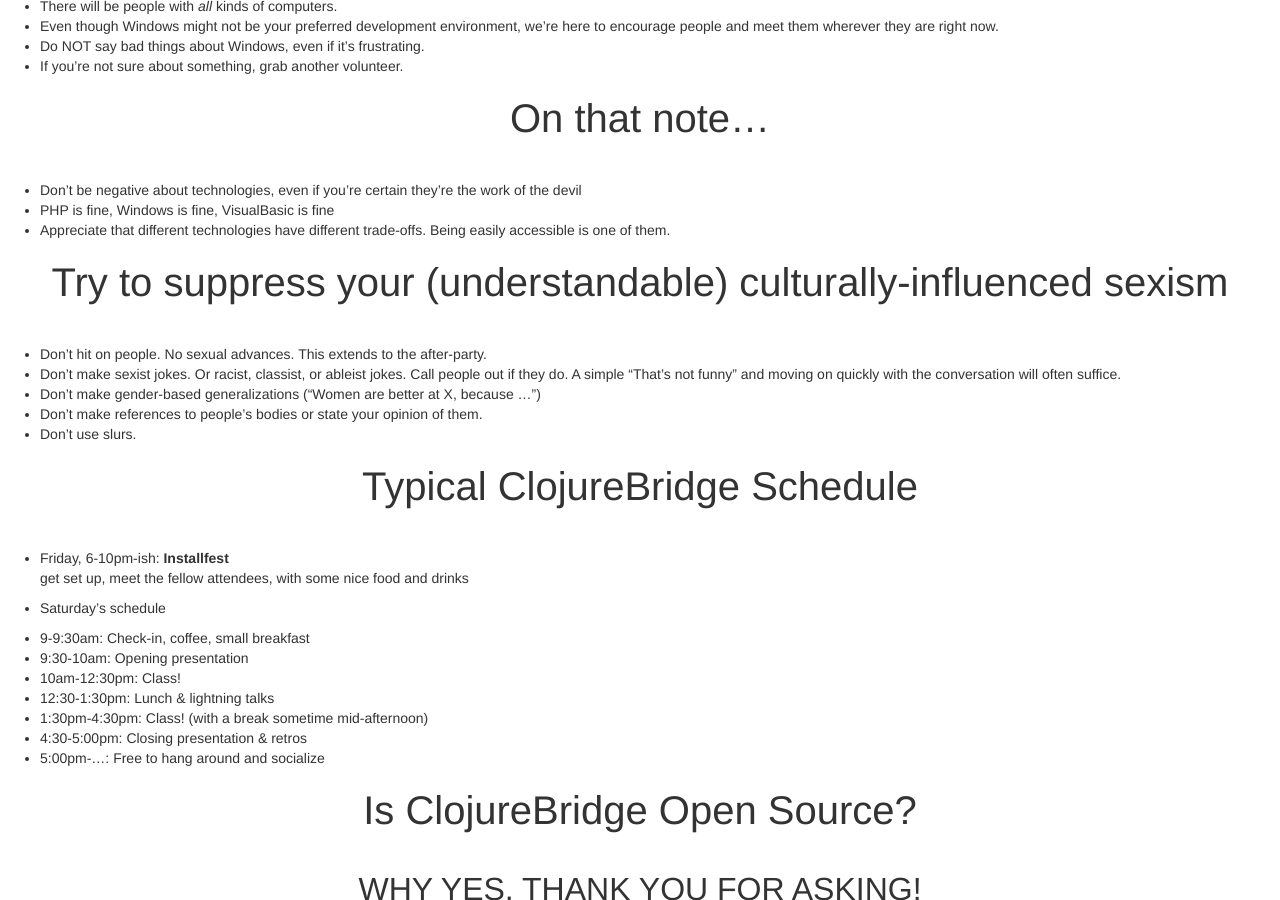
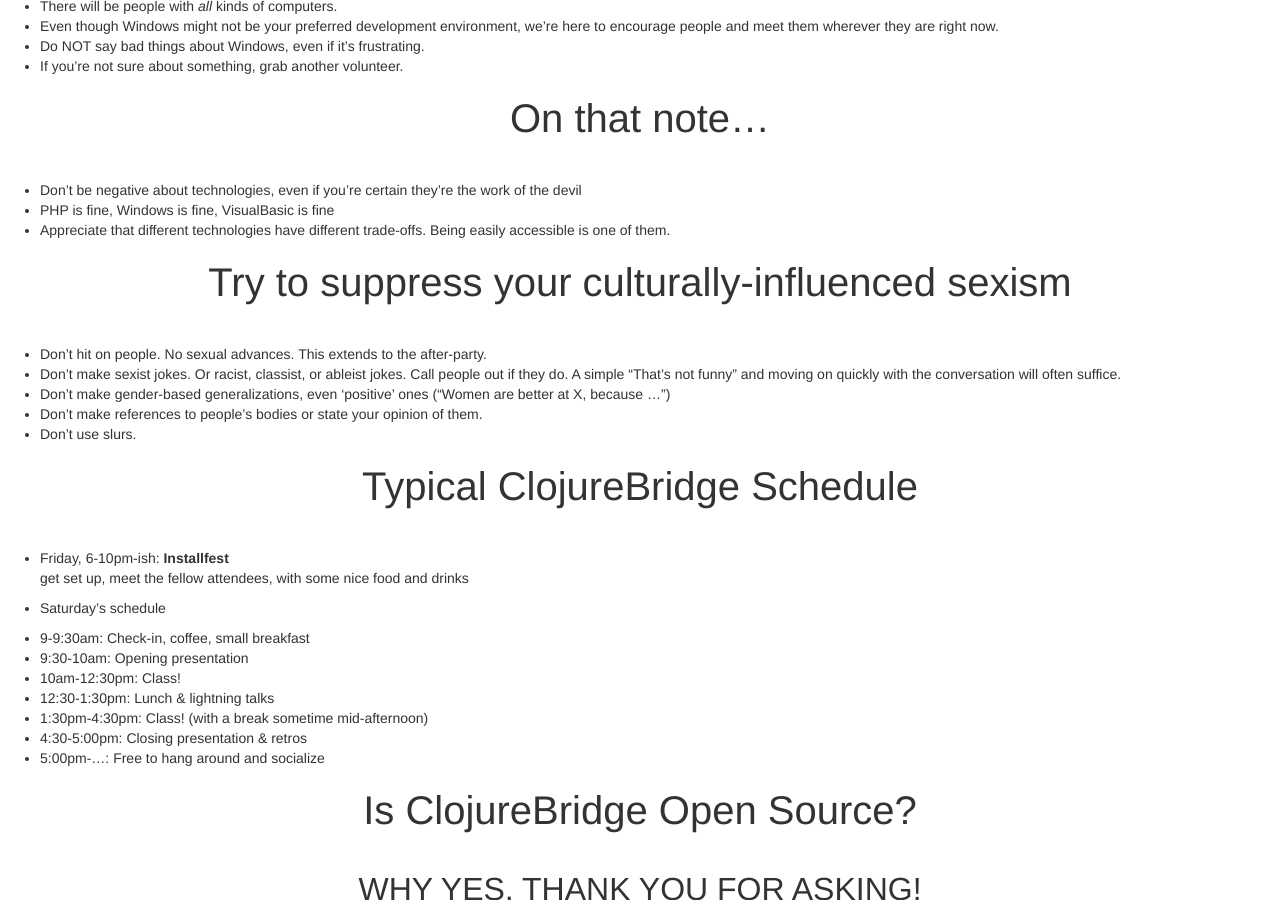
Before and after one commit to clojurebridge-berlin/clojurebridge-berlin.github.io, a Jekyll site: the page built from docs/coaches_training.deck.md, in a window 1280 px wide and 900 px high, scrolled down 2598 px. Built offline with Jekyll 4.4.1, drawn with Linux system fonts in a browser that asks for light colours; our own code applies the rules of GitHub Pages for plain Markdown files; some of the changed text lies outside the part shown.

Commit message:
Small edits to coaches training

```diff
--- a/docs/coaches_training.deck.md
+++ b/docs/coaches_training.deck.md
@@ -97,10 +97,10 @@
 * Appreciate that different technologies have different trade-offs. Being easily accessible is one of them.
 
 
-# Try to suppress your (understandable) culturally-influenced sexism
+# Try to suppress your culturally-influenced sexism
 * Don't hit on people. No sexual advances. This extends to the after-party.
 * Don't make sexist jokes. Or racist, classist, or ableist jokes. Call people out if they do. A simple "That's not funny" and moving on quickly with the conversation will often suffice.
-* Don't make gender-based generalizations ("Women are better at X, because ...")
+* Don't make gender-based generalizations, even 'positive' ones ("Women are better at X, because ...")
 * Don't make references to people's bodies or state your opinion of them.
 * Don't use slurs.
 
```
Also changed, not shown: other parts of docs/coaches_training.deck.md (+1 -1 lines), coaches_training.deck.html (+9 -7 lines).
